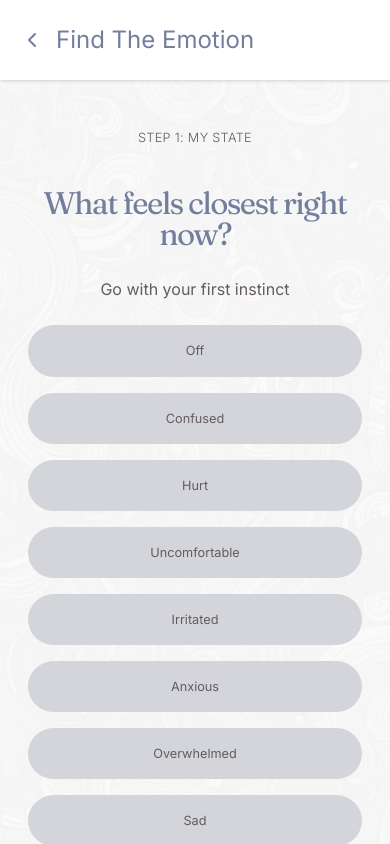
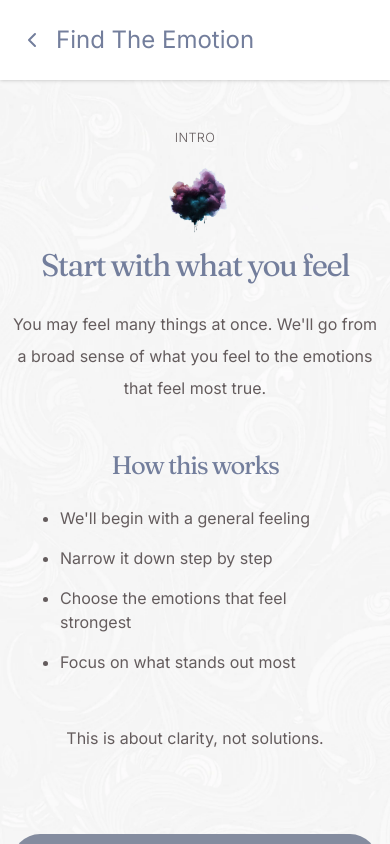
Before and after one commit to ibaraness/find-the-emotion, a React (Vite) app: page / in a window 390 px wide. Both pictures are taken after a click on the button "Start". Built offline with nearby package versions, Linux system fonts and the light colour scheme.

Commit message:
feat(flow): add intro page between welcome and my-state
IntroPage explains the flow, uses list-outside bullets for clean wraps, and continues to the state step. Welcome now opens intro; registry and document title include intro.

Made-with: Cursor

```diff
--- a/src/navigation/PageStackContext.tsx
+++ b/src/navigation/PageStackContext.tsx
@@ -73,6 +73,7 @@ const slideVariants = {
 
 const pageMetaTitleById: Record<PageId, string> = {
   welcome: 'Find the Emotion',
+  intro: 'Find the Emotion · How this works',
   'my-state': 'Find the Emotion · What feels closest right now?',
   'my-emotions': 'Find the Emotion · What feels true for you right now?',
   'refined-emotions': 'Find the Emotion · Which feels the strongest?',
--- a/src/navigation/pageRegistry.ts
+++ b/src/navigation/pageRegistry.ts
@@ -1,3 +1,4 @@
+import { IntroPage } from '../pages/IntroPage'
 import { MyEmotionsPage } from '../pages/MyEmotionsPage'
 import { MyStatePage } from '../pages/MyStatePage'
 import { RefinedEmotionsPage } from '../pages/RefinedEmotionsPage'
@@ -10,6 +11,7 @@ import type { PageComponent } from './types'
  */
 export const pageRegistry = {
   welcome: WelcomePage,
+  intro: IntroPage,
   'my-state': MyStatePage,
   'my-emotions': MyEmotionsPage,
   'refined-emotions': RefinedEmotionsPage,
--- /dev/null
+++ b/src/pages/IntroPage.tsx
@@ -0,0 +1,47 @@
+import { Breadcrumb } from '@/components/Breadcrumb'
+import { PageSection } from '@/components/PageSection'
+import { PrimaryButton } from '@/components/PrimaryButton'
+import { usePageStack } from '@/navigation/PageStackContext'
+import distortedHeartSmall from '@/assets/distorted-heart-small.webp'
+
+/** Short intro before the state step — replace copy as you refine the flow. */
+export function IntroPage() {
+  const { pushPage } = usePageStack()
+
+  return (
+    <PageSection padding="narrow" textCenter>
+      <Breadcrumb label="INTRO" marginBottomClassName='mb-4' />
+      <div className="mx-auto h-[70px] w-[70px] mb-4">
+        <img
+          src={distortedHeartSmall}
+          alt="Pastel cloud of color with a glowing heart at the center"
+          width={70}
+          height={70}
+          className="block h-full w-full object-contain opacity-0 transition-opacity duration-300"
+          onLoad={(e) => (e.currentTarget as HTMLImageElement).classList.remove("opacity-0")}
+        />
+      </div>
+      <h1 className="mb-7 text-center text-[clamp(30px,8vw,48px)] font-normal leading-none tracking-tighter text-text-heading">
+      Start with what you feel
+      </h1>
+      <p className="mb-12 text-base leading-[2rem] text-text-primary">
+        You may feel many things at once. We'll go from a broad sense of what you feel to the emotions that feel most true.
+      </p>
+      <h2 className="text-center mb-7 text-[clamp(24px,6.5vw,35px)] font-normal leading-none tracking-tighter text-text-heading">
+        How this works
+      </h2>
+      <ul className="mb-8 list-outside list-disc pl-12 pr-10 text-left">
+        <li className="mb-4">We'll begin with a general feeling</li>
+        <li className="mb-4">Narrow it down step by step</li>
+        <li className="mb-4">Choose the emotions that feel strongest</li>
+        <li className="mb-4">Focus on what stands out most</li>
+      </ul>
+      <p className="mb-12 text-base leading-[2rem] text-text-primary">
+      This is about clarity, not solutions.
+      </p>
+      <div className="mt-8">
+        <PrimaryButton label="Continue" onClick={() => pushPage('my-state')} />
+      </div>
+    </PageSection>
+  )
+}
--- a/src/pages/WelcomePage.tsx
+++ b/src/pages/WelcomePage.tsx
@@ -37,7 +37,7 @@ export function WelcomePage() {
             dispatch({ type: 'clear_states' })
             dispatch({ type: 'clear_emotions' })
             dispatch({ type: 'clear_strong_emotions' })
-            pushPage('my-state')
+            pushPage('intro')
           }}
         />
       </div>
```
Also changed, not shown: src/assets/distorted-heart-small.webp (added).
